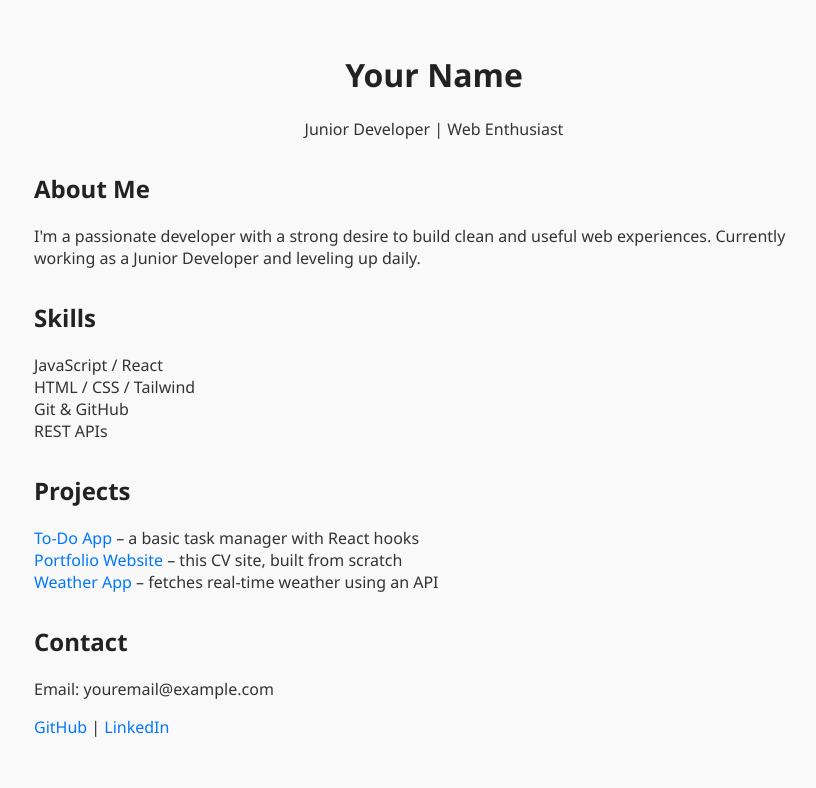
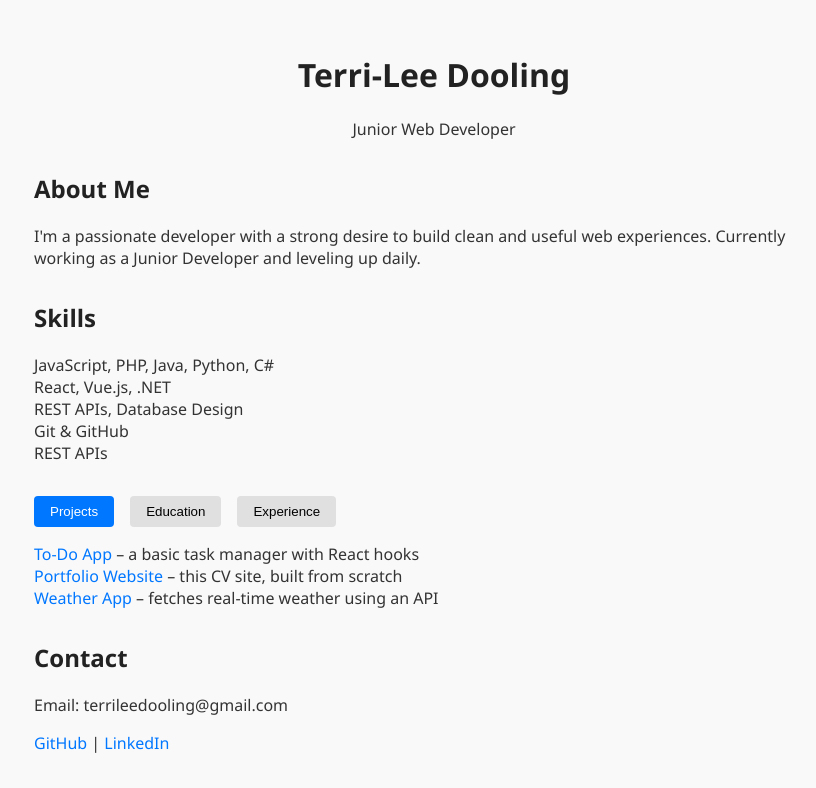
Before and after one commit to terrileedooling/my-cv-website, a React (Create React App) app: page / in a window 1280 px wide. Shown: the top 788 px of the page, without its empty margins (206-1022 px from the left). Built offline with nearby package versions, Linux system fonts and the light colour scheme.

Commit message:
added tabs for conditional rendering

```diff
--- a/src/App.css
+++ b/src/App.css
@@ -9,6 +9,10 @@ body {
   max-width: 800px;
   margin: auto;
   padding: 2rem;
+}
+
+.about {
+  align-items:baseline;
 }
 
 .hero {
@@ -33,3 +37,32 @@ a {
   color: #0077ff;
   text-decoration: none;
 }
+.tab-buttons {
+  display: flex;
+  gap: 1rem;
+  margin-bottom: 1rem;
+}
+
+.tab-buttons button {
+  padding: 0.5rem 1rem;
+  background-color: #e0e0e0;
+  border: none;
+  cursor: pointer;
+  border-radius: 4px;
+  transition: 0.3s ease;
+}
+
+.tab-buttons button.active {
+  background-color: #0077ff;
+  color: white;
+}
+
+.tab-buttons button:hover {
+  background-color: #005fcc;
+  color: white;
+}
+
+.tab-content ul {
+  list-style: none;
+  padding-left: 0;
+}
--- a/src/App.js
+++ b/src/App.js
@@ -1,15 +1,44 @@
-
+import React, { use, useState } from 'react';
 import './App.css';
 
 function App() {
+  const [activeTab, setActiveTab] = useState('projects');
+
+  const renderTabContent = () => {
+    switch (activeTab) {
+      case 'projects':
+        return (
+          <ul>
+            <li><a href="#">To-Do App</a> – a basic task manager with React hooks</li>
+            <li><a href="#">Portfolio Website</a> – this CV site, built from scratch</li>
+            <li><a href="#">Weather App</a> – fetches real-time weather using an API</li>
+          </ul>
+        );
+      case 'education':
+        return (
+          <ul>
+            <li><a href="#">2020-2024 UCT BSc in Computer Science with co-major in Business Computing</a></li>
+            <li><a href="#">2019 Matric Certificate</a></li>
+          </ul>
+        );
+      case 'experience':
+        return (
+          <ul>
+            <li><a href="#">2024 - Present Junior Web Developer</a></li>
+          </ul>
+        );
+      default:
+        return null;
+    }
+  };
   return (
-    <div className="app">
-      <header className="hero">
-        <h1>Your Name</h1>
-        <p>Junior Developer | Web Enthusiast</p>
+    <div class="app">
+      <header class="hero">
+        <h1>Terri-Lee Dooling</h1>
+        <p>Junior Web Developer </p>
       </header>
 
-      <section className="about">
+      <section class="about">
         <h2>About Me</h2>
         <p>
           I'm a passionate developer with a strong desire to build clean and useful web experiences.
@@ -17,30 +46,51 @@ function App() {
         </p>
       </section>
 
-      <section className="skills">
+      <section class="skills">
         <h2>Skills</h2>
         <ul>
-          <li>JavaScript / React</li>
-          <li>HTML / CSS / Tailwind</li>
+          <li>JavaScript, PHP, Java, Python, C#</li>
+          <li>React, Vue.js, .NET</li>
+          <li>REST APIs, Database Design</li>
           <li>Git & GitHub</li>
           <li>REST APIs</li>
         </ul>
       </section>
 
-      <section className="projects">
-        <h2>Projects</h2>
-        <ul>
-          <li><a href="#">To-Do App</a> – a basic task manager with React hooks</li>
-          <li><a href="#">Portfolio Website</a> – this CV site, built from scratch</li>
-          <li><a href="#">Weather App</a> – fetches real-time weather using an API</li>
-        </ul>
+      <section class="tab-section">
+        <div class="tab-buttons">
+          <button
+            class={activeTab === 'projects' ? 'active' : ''}
+            onClick={() => setActiveTab('projects')}
+          >
+            Projects
+          </button>
+          <button
+            class={activeTab === 'education' ? 'active' : ''}
+            onClick={() => setActiveTab('education')}
+          >
+            Education
+          </button>
+          <button
+            class={activeTab === 'experience' ? 'active' : ''}
+            onClick={() => setActiveTab('experience')}
+          >
+            Experience
+          </button>
+        </div>
+        <div class="tab-content">
+          {renderTabContent()}
+        </div>
       </section>
 
-      <section className="contact">
+
+
+
+      <section class="contact">
         <h2>Contact</h2>
-        <p>Email: youremail@example.com</p>
+        <p>Email: terrileedooling@gmail.com</p>
         <p>
-          <a href="https://github.com/yourusername">GitHub</a> | <a href="https://linkedin.com/in/yourusername">LinkedIn</a>
+          <a href="https://github.com/terrileedooling">GitHub</a> | <a href="https://linkedin.com/in/comingsoon">LinkedIn</a>
         </p>
       </section>
     </div>
```
